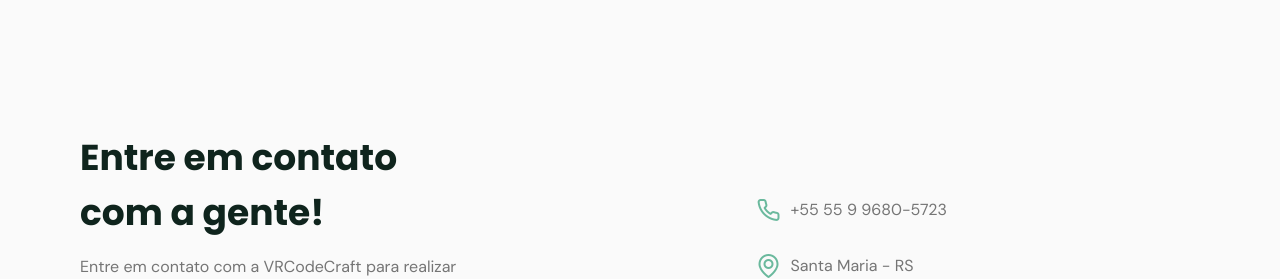
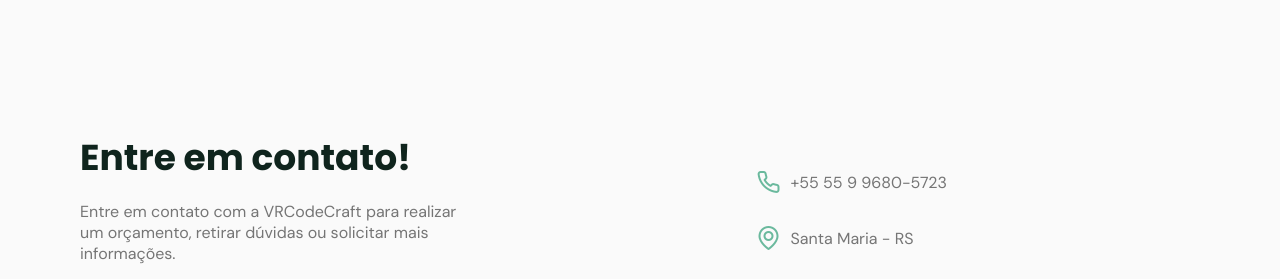
Before and after one commit to eduardorieder/portfolio, a plain HTML site: page index.html in a window 1280 px wide. Shown: the part 3418-3697 px from the top of the page. Drawn offline with nearby package versions, Linux system fonts and the light colour scheme; files whose address does not match are found by name.

Commit message:
Update index.html

```diff
--- a/index.html
+++ b/index.html
@@ -233,7 +233,7 @@
     <section class="section" id="contact">
       <div class="container grid">
         <div class="text">
-          <h2 class="title">Entre em contato com a gente!</h2>
+          <h2 class="title">Entre em contato!</h2>
           <p>
             Entre em contato com a VRCodeCraft para realizar um orçamento, retirar dúvidas ou solicitar mais
             informações.
```
